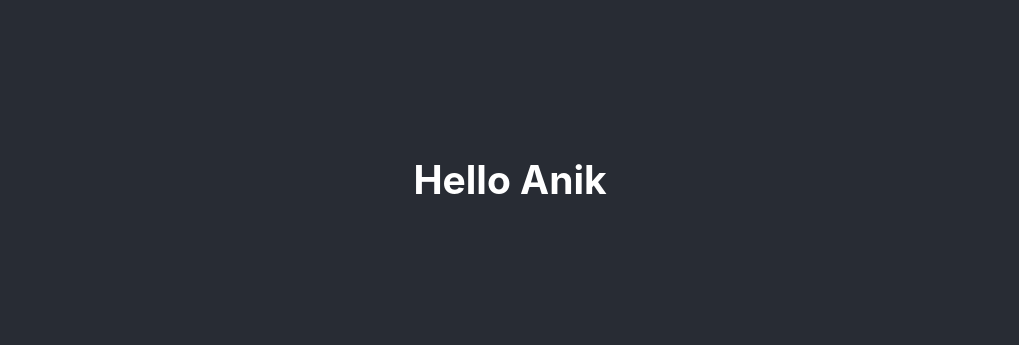
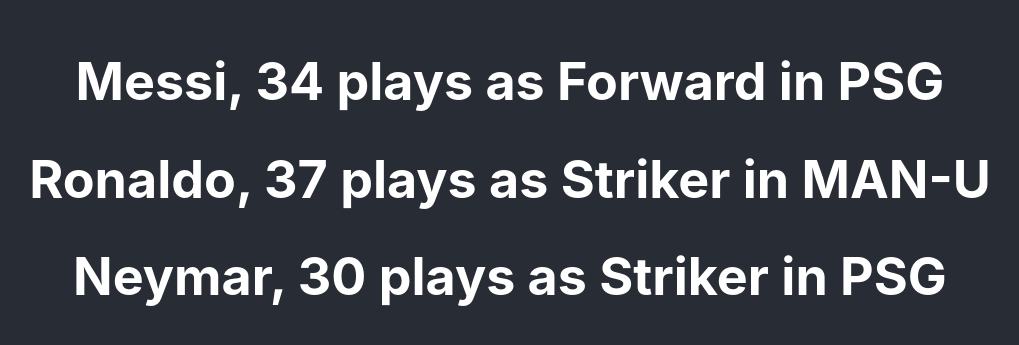
Before and after one commit to Rick799/react101, a React (Vite) app: page / in a window 1280 px wide. Shown: the part 221-566 px from the top of the page, without its empty margins (130-1149 px from the left). Built offline with nearby package versions, Linux system fonts and the light colour scheme.

Commit message:
list rendering

```diff
--- a/src/App.jsx
+++ b/src/App.jsx
@@ -1,12 +1,12 @@
 import './App.css'
-import Greetings from './components/Greetings';
+import Footballers from './components/Footballers';
 
 
 function App() {
    return (
     <div className="App">
       <header className="App-header">
-      <Greetings/>
+      <Footballers/>
        </header>
     </div>
   );
--- /dev/null
+++ b/src/components/Footballers.jsx
@@ -0,0 +1,37 @@
+import React from 'react'
+
+function Footballers() {
+
+    const footballers = [
+        {
+            id: 0,
+            name: "Messi",
+            position: "Forward",
+            age: 34,
+            club: "PSG"
+        },
+        {
+            id: 1,
+            name: "Ronaldo",
+            position: "Striker",
+            age: 37,
+            club: "MAN-U"
+        },
+        {
+            id: 2,
+            name: "Neymar",
+            position: "Striker",
+            age: 30,
+            club: "PSG"
+        },
+    ];
+
+    return (
+        <div>
+            {footballers.map(footballer =>
+                <h1 key={footballer.id}>{ footballer.name}, {footballer.age} plays as {footballer.position} in {footballer.club} </h1>)}
+        </div>
+    );
+}
+
+export default Footballers
```
